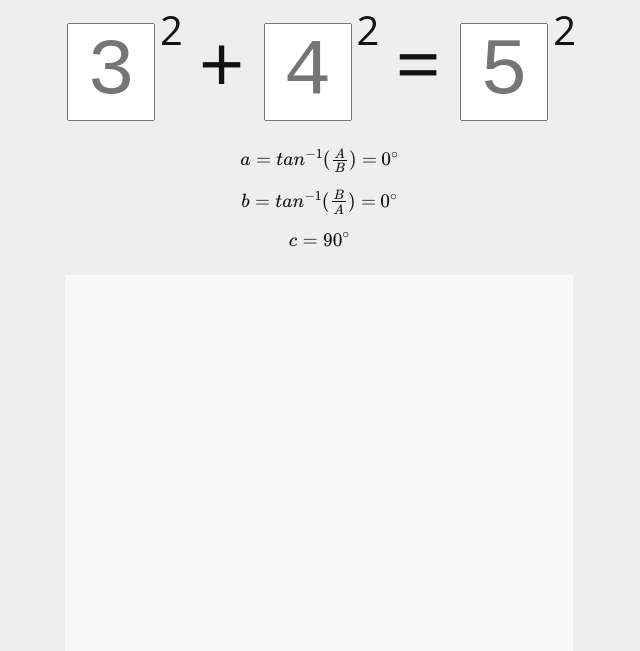
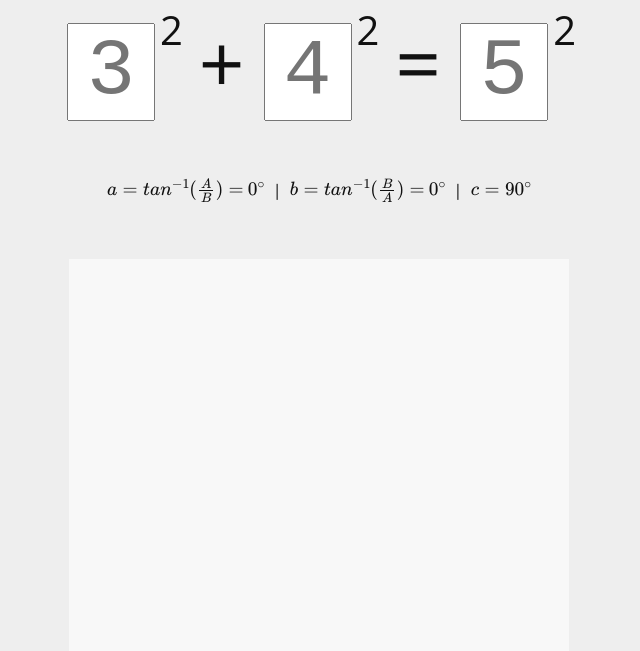
Before and after one commit to nathanhleung/pythag-live, a plain HTML site: page index.html in a window 1280 px wide. Shown: the part 149-800 px from the top of the page, without its empty margins (321-961 px from the left). Drawn offline with nearby package versions, Linux system fonts and the light colour scheme; some packages are replaced by stand-ins of ours.

Commit message:
add new screenshot

```diff
--- a/index.html
+++ b/index.html
@@ -28,9 +28,13 @@
           </div>
         </div>
         <div id="info">
-          <p>$a = tan^{-1}(\frac{A}{B}) = $ <span id='angle-a'>$0^{\circ}$</span></p>
-          <p>$b = tan^{-1}(\frac{B}{A}) = $ <span id='angle-b'>$0^{\circ}$</span></p>
-          <p>$c = 90^{\circ}$</p>
+          <p>
+            $a = tan^{-1}(\frac{A}{B}) = $ <span id='angle-a'>$0^{\circ}$</span>
+            &nbsp;|&nbsp;
+            $b = tan^{-1}(\frac{B}{A}) = $ <span id='angle-b'>$0^{\circ}$</span>
+            &nbsp;|&nbsp;
+            $c = 90^{\circ}$
+          </p>
         </div>
         <div id='canvas-container'>
           <canvas id='canvas' width='500' height='500'></canvas>
--- a/styles.css
+++ b/styles.css
@@ -58,9 +58,12 @@ a:hover {
   color: #111;
 }
 
+#info {
+  padding: 30px;
+}
+
 #canvas {
   background: #f8f8f8;
   margin-top: 10px;
   margin-bottom: 10px;
-  width: 100%;
 }
```
Also changed, not shown: 1 other file.
